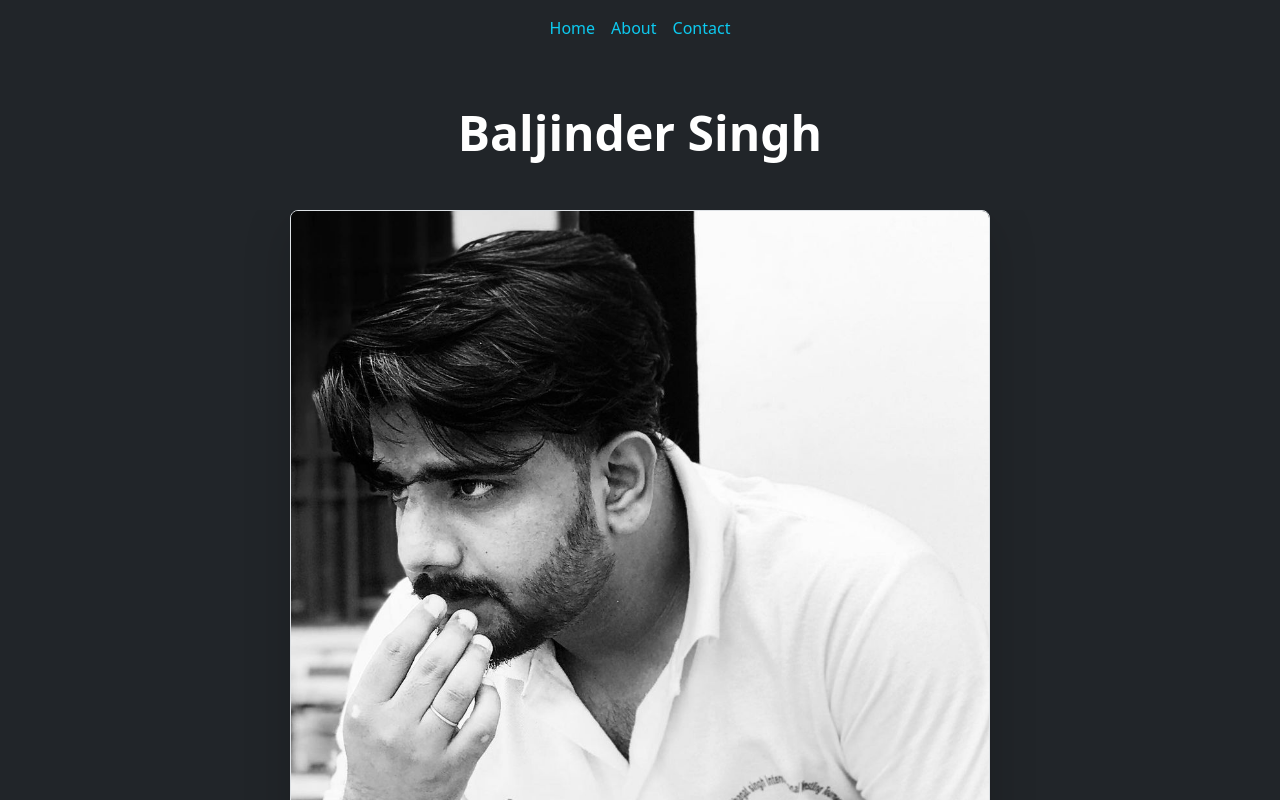
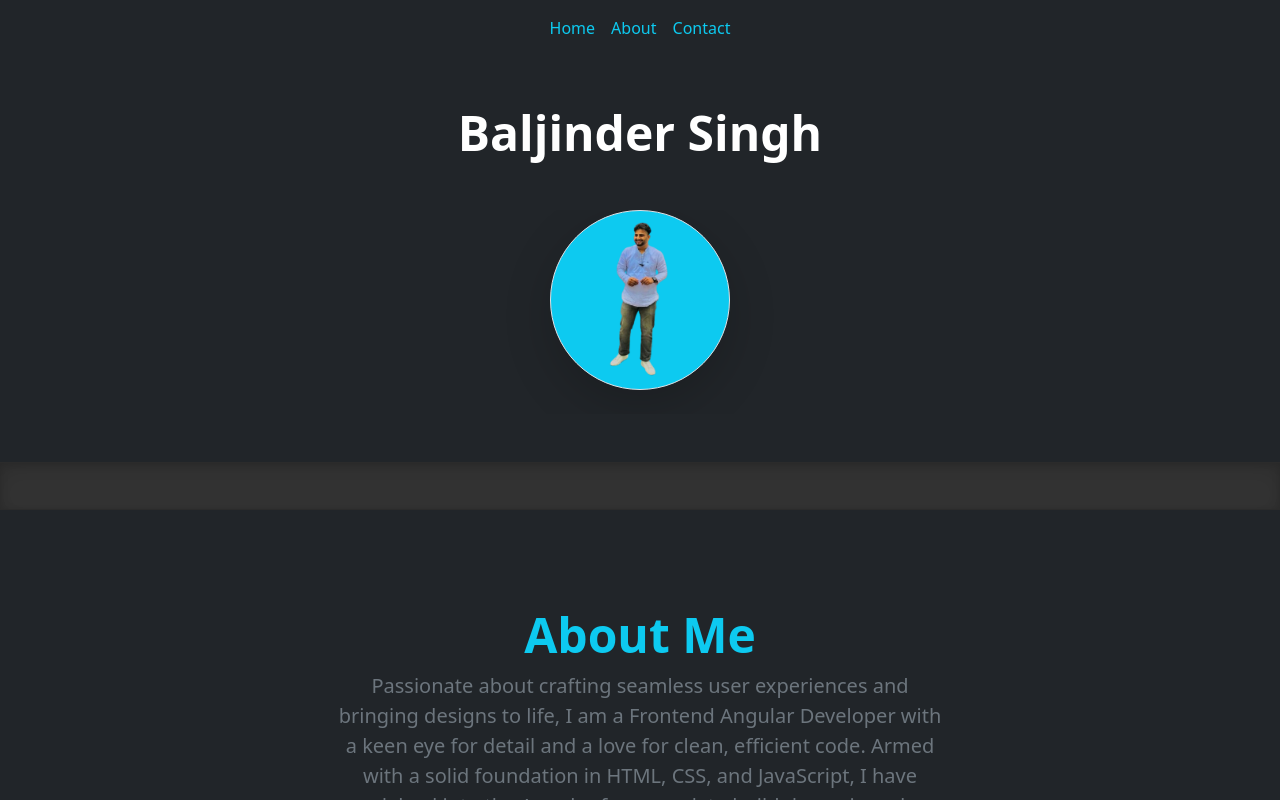
Before and after one commit to baljindersingh01/myWebApp, an Angular app: page / in a window 1280 px wide. Shown: the top 800 px of the page. Built offline with nearby package versions, Linux system fonts and the light colour scheme.

Commit message:
minor changes

```diff
--- a/src/app/pages/homepage/homepage.component.html
+++ b/src/app/pages/homepage/homepage.component.html
@@ -5,11 +5,11 @@
     <div class="overflow-hidden">
       <div class="container px-5">
         <img
-          src="/assets/images/avatar.jpeg"
-          class="img-fluid border rounded-3 shadow-lg mb-4"
+          src="/assets/images/avatar.png"
+          class="img-fluid border rounded-circle bg-info shadow-lg mb-4"
           alt="Example image"
-          width="700"
-          height="224"
+          width="180"
+          height="180"
           loading="lazy"
         />
       </div>
--- a/src/app/pages/homepage/homepage.component.ts
+++ b/src/app/pages/homepage/homepage.component.ts
@@ -14,7 +14,7 @@ export class HomepageComponent {
   aboutMe = {
     title: 'About Me',
     description: `Passionate about crafting seamless user experiences and bringing
-    designs to life, I am a Junior Frontend Angular Developer with a keen
+    designs to life, I am a Frontend Angular Developer with a keen
     eye for detail and a love for clean, efficient code. Armed with a
     solid foundation in HTML, CSS, and JavaScript, I have delved into the
     Angular framework to build dynamic and responsive web applications.`,
```
Also changed, not shown: src/assets/images/avatar.jpeg (deleted), src/assets/images/avatar.png (added).
